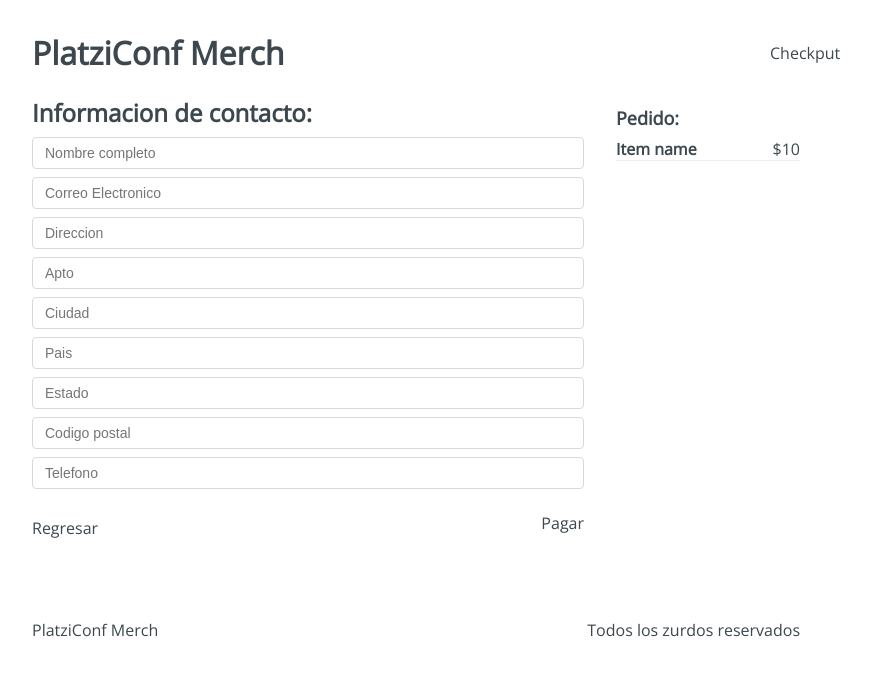
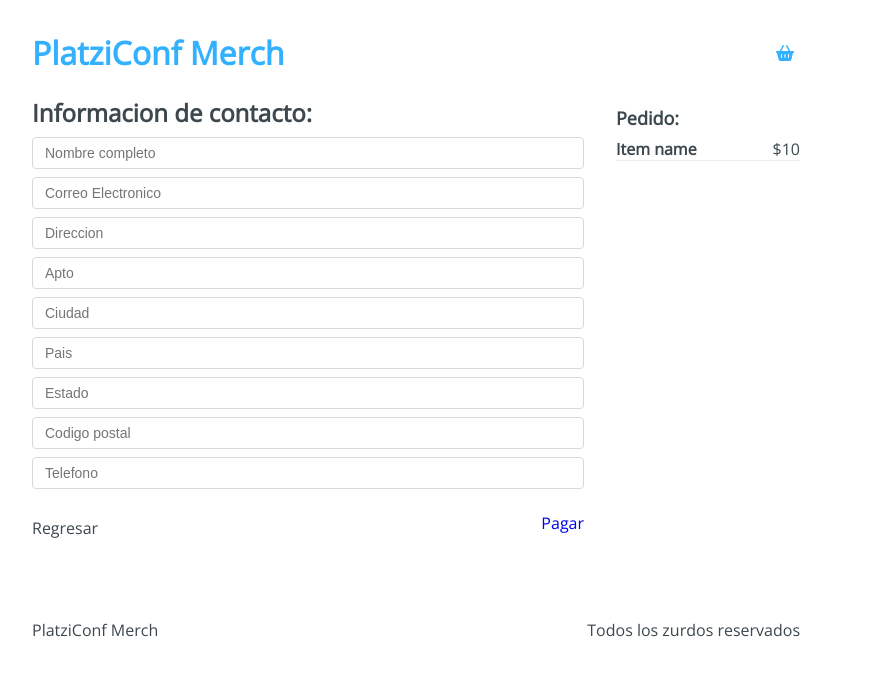
Before and after one commit to DiegoSullon/platzi-conf-merch, a React app: page /checkout/information in a window 1280 px wide. Shown: the top 676 px of the page, without its empty margins (224-1095 px from the left). Built offline with nearby package versions, Linux system fonts and the light colour scheme.

Commit message:
Link and icons

```diff
--- a/public/index.html
+++ b/public/index.html
@@ -5,6 +5,7 @@
     <meta http-equiv="X-UA-Compatible" content="IE=edge">
     <meta name="viewport" content="width=device-width, initial-scale=1.0">
     <title>Merchandise</title>
+    <script src="https://kit.fontawesome.com/473d269aa9.js" crossorigin="anonymous"></script>
 </head>
 <body>
     <div id="app"></div>
--- a/src/components/Header.jsx
+++ b/src/components/Header.jsx
@@ -1,11 +1,18 @@
 import React from 'react';
+import { Link } from 'react-router-dom';
 import '../styles/components/Header.css';
 
 const Header = () => {
   return (
     <div className='Header'>
-      <h1 className='Header-title'>PlatziConf Merch</h1>
-      <div className='Header-checkout'>Checkput</div>
+      <h1 className='Header-title'>
+        <Link to='/'>PlatziConf Merch</Link>
+      </h1>
+      <div className='Header-checkout'>
+        <Link to='/checkout'>
+          <i className='fas fa-shopping-basket' />
+        </Link>
+      </div>
     </div>
   );
 };
--- a/src/containers/Checkout.jsx
+++ b/src/containers/Checkout.jsx
@@ -1,4 +1,5 @@
 import React from 'react';
+import { Link } from 'react-router-dom';
 import '../styles/components/Checkout.css';
 
 const Checkout = () => {
@@ -11,12 +12,14 @@
             <h4>Item name</h4>
             <span>$10</span>
           </div>
-          <button type='button'>Eliminar</button>
+          <button type='button'><i className='fas fa-trash-alt' /></button>
         </div>
       </div>
       <div className='Checkout-sidebar'>
         <h3>Preico Total: $10</h3>
-        <button type='button'>Continuar pedido</button>
+        <Link to='/checkout/information'>
+          <button type='button'>Continuar pedido</button>
+        </Link>
       </div>
     </div>
   );
--- a/src/containers/Information.jsx
+++ b/src/containers/Information.jsx
@@ -1,4 +1,5 @@
 import React from 'react';
+import { Link } from 'react-router-dom';
 import '../styles/components/Information.css';
 
 const Information = () => {
@@ -23,7 +24,9 @@
         </div>
         <div className='Information-buttons'>
           <div className='Information-back'>Regresar</div>
-          <div className='Information-next'>Pagar</div>
+          <div className='Information-next'>
+            <Link to='/checkout/payment'>Pagar</Link>
+          </div>
         </div>
       </div>
       <div className='Information-sidebar'>
```
